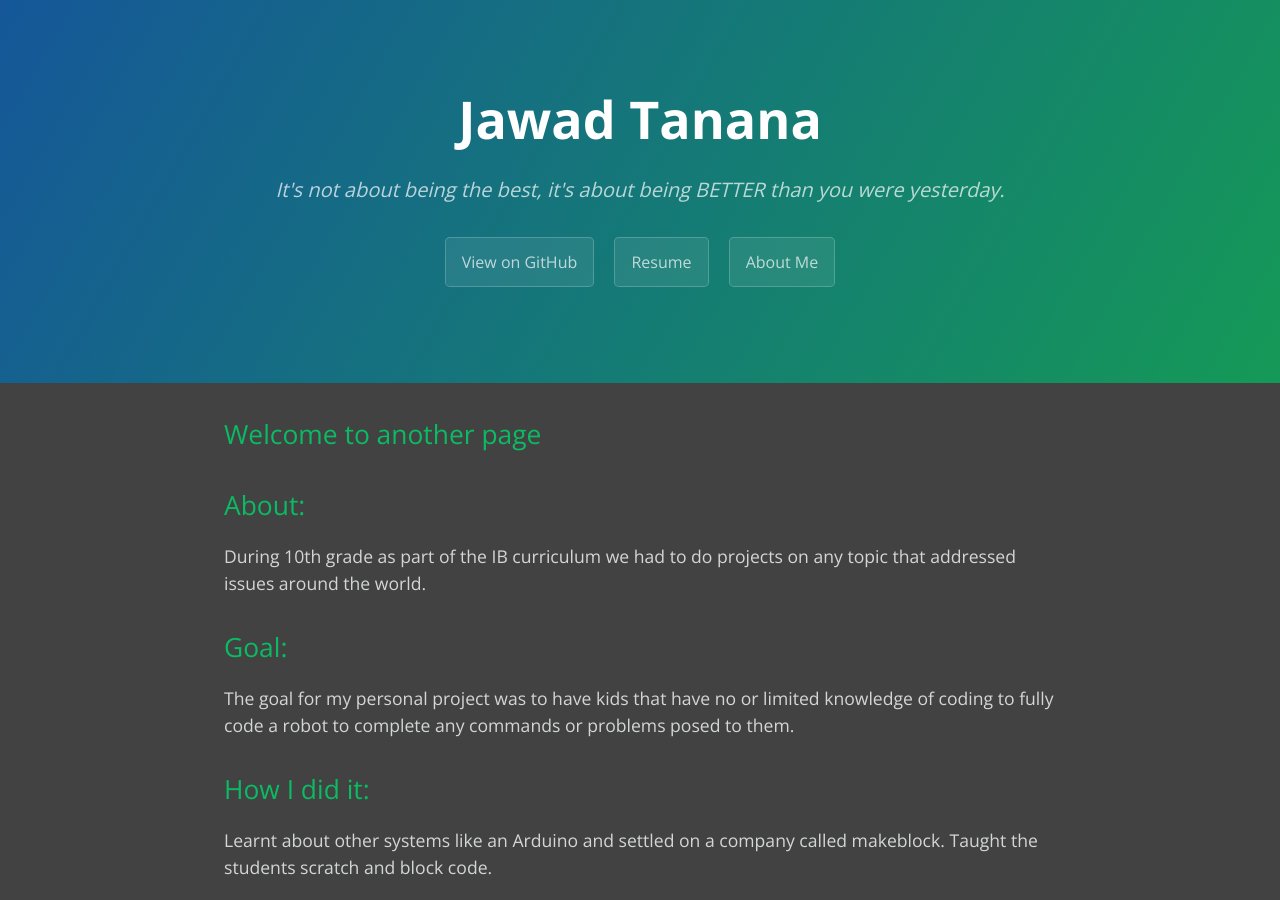
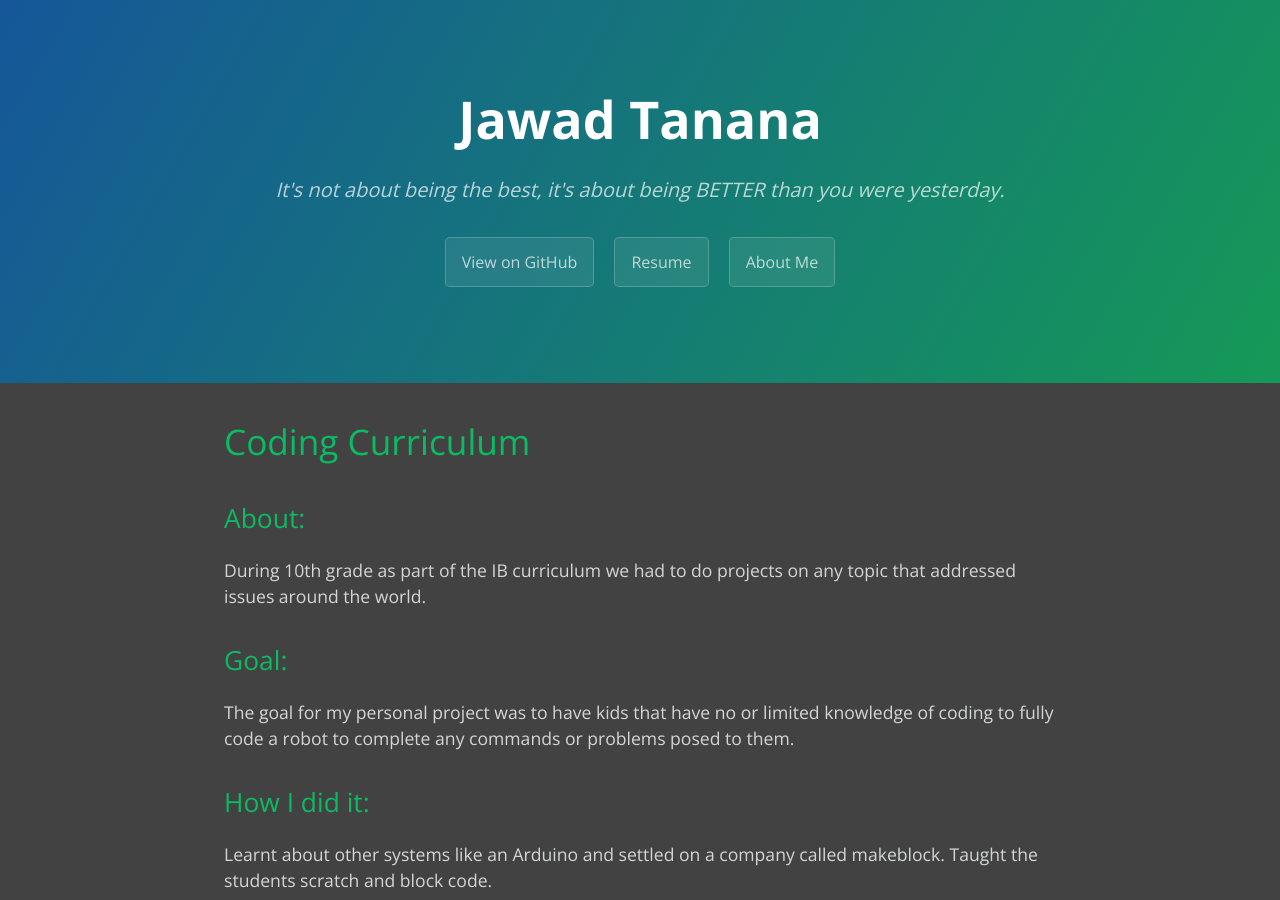
Before and after one commit to joey101/website, a Jekyll site: the page built from projects/coding_curriculum.md, in a window 1280 px wide and 900 px high. Built offline with Jekyll 4.4.1, drawn with Linux system fonts in a browser that asks for light colours.

Commit message:
changing title names

```diff
--- a/projects/coding_curriculum.md
+++ b/projects/coding_curriculum.md
@@ -4,7 +4,7 @@ title: Coding Curriculum
 description: This is just another page
 ---
 
-## Welcome to another page
+# Coding Curriculum
 
 ## About:
 During 10th grade as part of the IB curriculum we had to do projects on any topic that addressed issues around the world.
```
